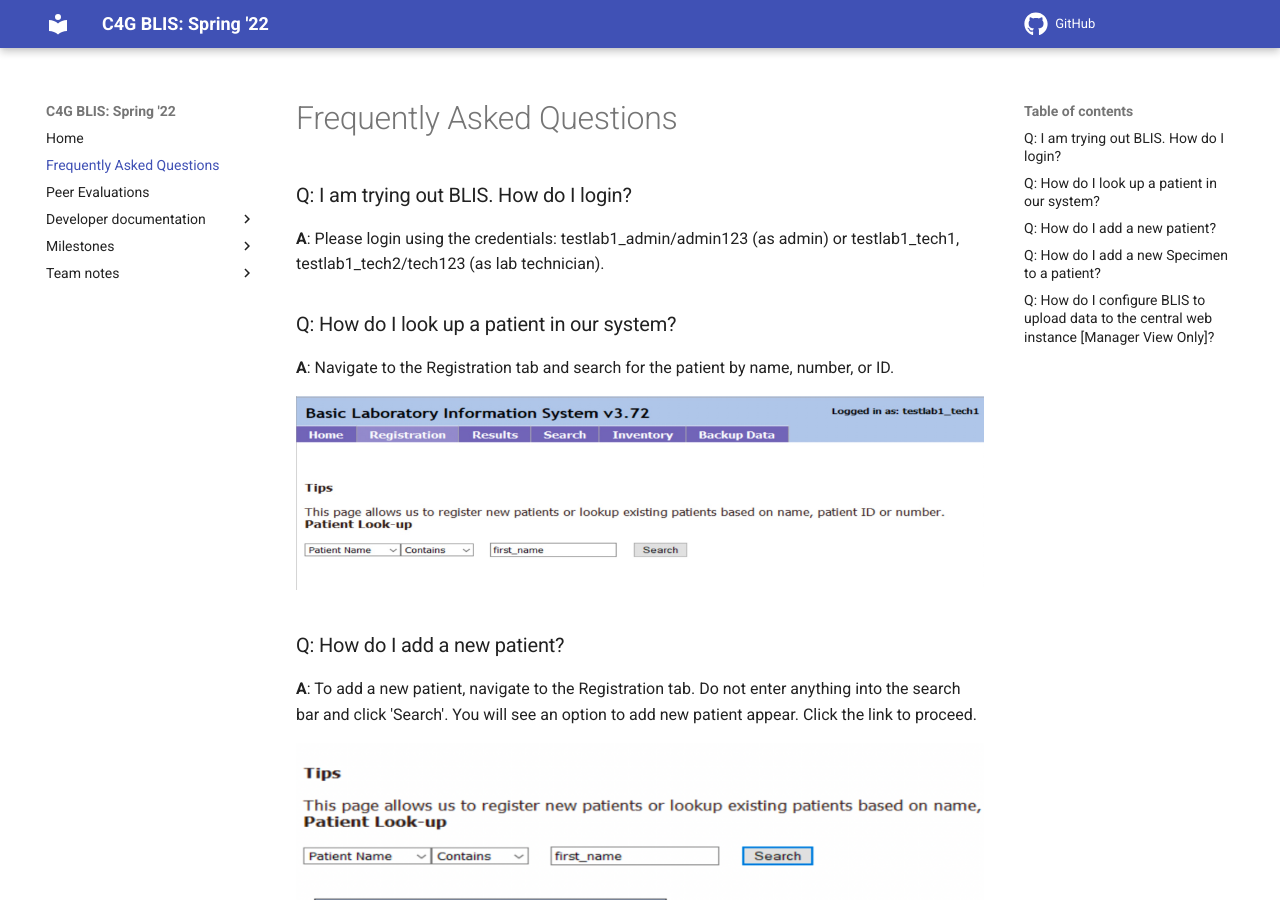
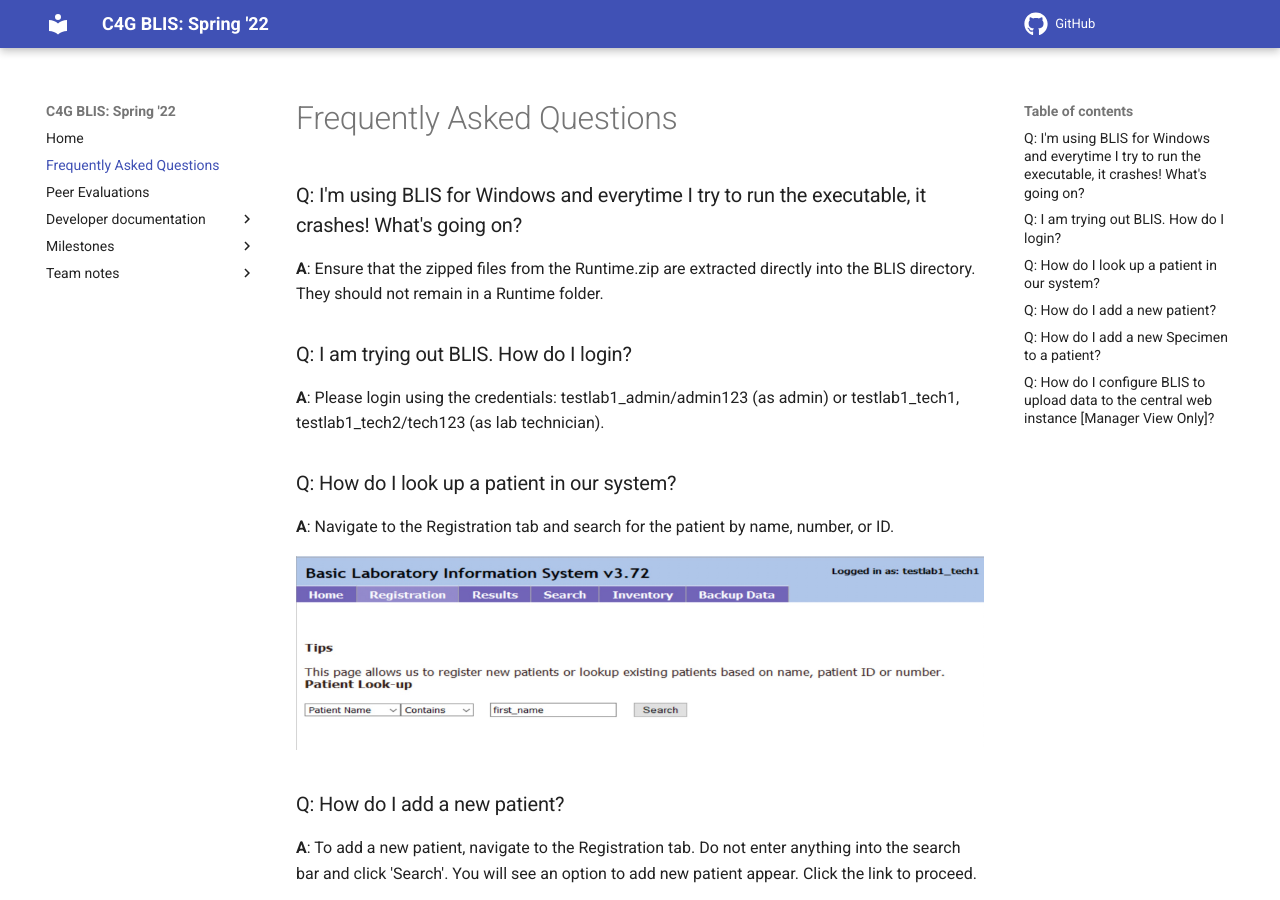
Before and after one commit to c4g-spr22-blis/c4g-spr22-blis.github.io, an MkDocs documentation site: the page built from docs/faq.md, in a window 1280 px wide and 900 px high. Built offline with MkDocs 1.6.1 and Material for MkDocs 9.7.7, drawn with Linux system fonts in a browser that asks for light colours; comment, search, counter and statistics services are not loaded.

Commit message:
added in another question about runtime problems

```diff
--- a/docs/faq.md
+++ b/docs/faq.md
@@ -1,4 +1,7 @@
 # Frequently Asked Questions
+
+### Q: I'm using BLIS for Windows and everytime I try to run the executable, it crashes! What's going on?
+<b>A</b>: Ensure that the zipped files from the Runtime.zip are extracted directly into the BLIS directory. They should not remain in a Runtime folder.
 
 ### Q: I am trying out BLIS. How do I login?
 <b>A</b>: Please login using the credentials: testlab1_admin/admin123 (as admin) or testlab1_tech1, testlab1_tech2/tech123 (as lab technician).
```
